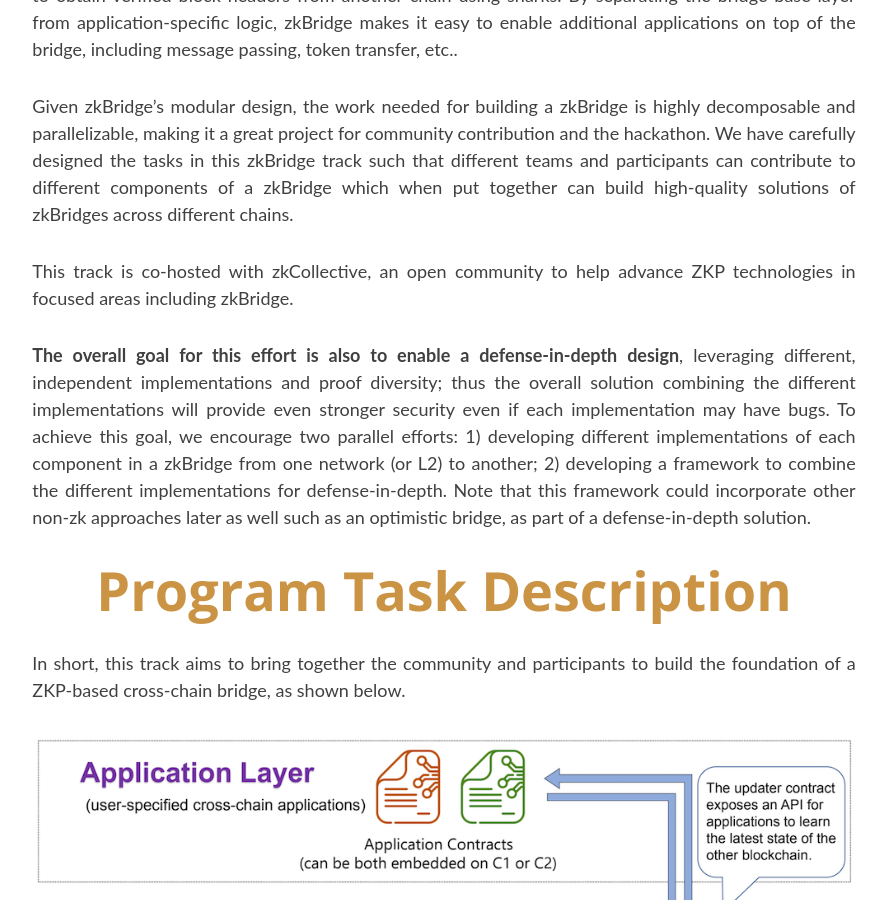
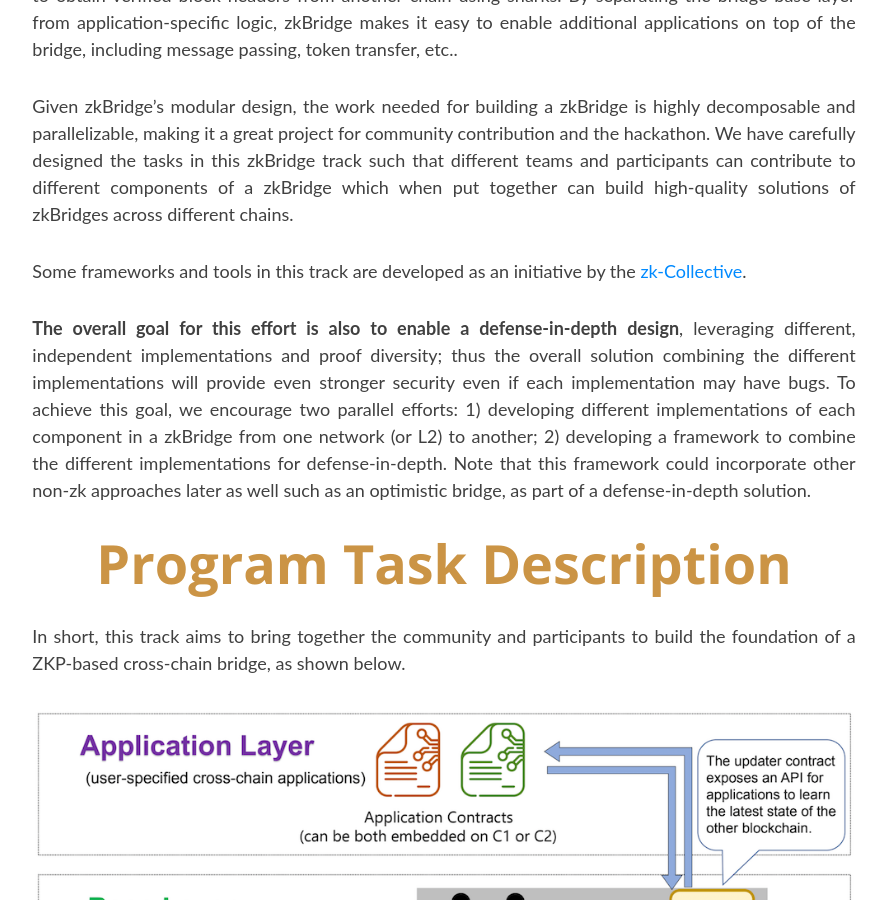
Before and after one commit to rdi-berkeley/zkp-web3-hackathon, a Jekyll site: the page built from _tracks/zk_bridge_track.md, in a window 1280 px wide and 900 px high, scrolled down 693 px. Shown: the whole window, without its empty margins (196-1083 px from the left). Built offline with Jekyll 4.4.1, drawn with Linux system fonts in a browser that asks for light colours; nearby versions of some CDN libraries; comment, search, counter and statistics services are not loaded.

Commit message:
Add zk collective

```diff
--- a/_layouts/home.html
+++ b/_layouts/home.html
@@ -60,6 +60,7 @@ cover-img: "/assets/img/ZKP_Web3 HackathonBanner.jpg"
   </li>
 </ul>
 
+Several hackathon tracks are also being held as an initiative by <a href="https://zkcollective.org/">zk-Collective</a> and supported by a number of industry partners and sponsors.
 We hope this hackathon with these specially-designed tracks can help demonstrate that we are entering a new phase of maturity and practicality of ZKP technology where
 <ul>
   <li>Every developer can learn to use ZKP technology for building apps (zk-Applications track)
@@ -69,9 +70,6 @@ We hope this hackathon with these specially-designed tracks can help demonstrate
 </ul>
 
 For Hackathon discussion, please join the Hackathon channel at <a href="https://discord.gg/z67NWXzFzj">ZKP MOOC discord</a>.
-</p>
-<p>
-This Hackathon aligns with the values of the <a href="https://zkcollective.org/">zk-Collective</a> in aiming to advance ZKP technologies and foster their real-world applications in specific domains.
 </p>
 
 
--- a/_tracks/zk_bridge_track.md
+++ b/_tracks/zk_bridge_track.md
@@ -21,7 +21,9 @@ date: 2020-01-03 14:40:45
 
     <p>Given zkBridge’s modular design, the work needed for building a zkBridge is highly decomposable and parallelizable, making it a great project for community contribution and the hackathon. We have carefully designed the tasks in this zkBridge track such that different teams and participants can contribute to different components of a zkBridge which when put together can build high-quality solutions of zkBridges across different chains.</p>
 
-    <p>This track is co-hosted with zkCollective, an open community to help advance ZKP technologies in focused areas including zkBridge.</p>
+    <!-- <p>This track is co-hosted with zkCollective, an open community to help advance ZKP technologies in focused areas including zkBridge.</p> -->
+
+    <p> Some frameworks and tools in this track are developed as an initiative by the <a href="https://zkcollective.org/">zk-Collective</a>.</p>
 
     <p> <b>The overall goal for this effort is also to enable a defense-in-depth design</b>, leveraging different, independent implementations and proof diversity; thus the overall solution combining the different implementations will provide even stronger security even if each implementation may have bugs. To achieve this goal, we encourage two parallel efforts: 1) developing different implementations of each component in a zkBridge from one network (or L2) to another; 2) developing a framework to combine the different implementations for defense-in-depth. Note that this framework could incorporate other non-zk approaches later as well such as an optimistic bridge, as part of a defense-in-depth solution. </p>
 
```
Also changed, not shown: _tracks/zk_benchmarks_track.md (+2 -0 lines).
